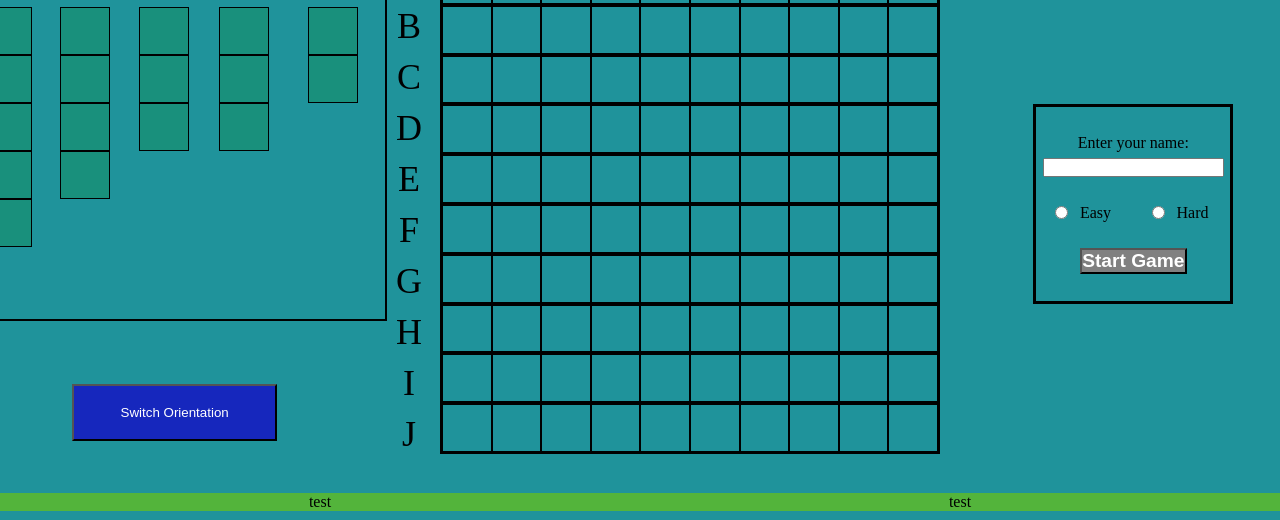
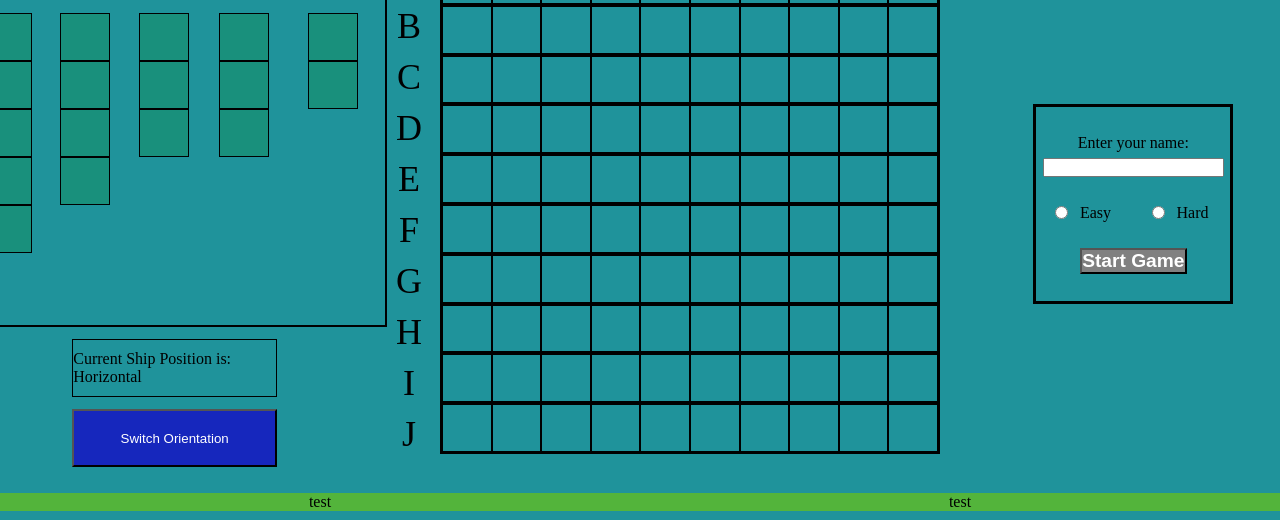
Before and after one commit to NomadiCxac/TOP-BattleShip, a website built with webpack: page battleship.html in a window 1280 px wide. Shown: the part 280-800 px from the top of the page. Built offline with nearby package versions, Linux system fonts and the light colour scheme.

Commit message:
added ship position msg under pcs cont.

```diff
--- a/battleship.css
+++ b/battleship.css
@@ -80,6 +80,15 @@
     height: 100%;
     width: 20%;
     background: rgb(31, 147, 155);
+}
+
+.currentShipOrientation {
+    display: flex;
+    align-items: center;
+    justify-content: center;
+    border: 1px solid black;
+    height: 10%;
+    width: 80%;
 }
 
 
@@ -198,7 +207,7 @@
     height: 350px;
     width: 425px;
     border: 2px solid black;
-    margin-top: 1.5em;
+    margin-top: 3.5em;
 }
 
 .shipContainer {
@@ -272,7 +281,7 @@
     height: 350px;
     width: 425px;
     border: 2px solid black;
-    margin-top: 1.5em;
+    margin-top: 3.5em;
 }
 
 .verticalShip {
--- a/battleship.js
+++ b/battleship.js
@@ -106,6 +106,11 @@ let gameScreen = document.querySelector(".gameScreenContainer");
 let leftGameScreen = document.createElement("div");
 leftGameScreen.className="gameScreen-Left"
 
+let currentShipOrientation = document.createElement("div");
+currentShipOrientation.className = "currentShipOrientation";
+currentShipOrientation.innerText = "Current Ship Position is: Horizontal"
+
+
 let shipPositionSwitcher = document.createElement("button");
 shipPositionSwitcher.className ="shipPositionSwitcher";
 shipPositionSwitcher.innerText = "Switch Orientation"
@@ -121,6 +126,7 @@ let verticalPieces = createVerticalPiecesContainer(player1);
 
 // leftGameScreen.appendChild(pieces);
 leftGameScreen.appendChild(verticalPieces);
+leftGameScreen.appendChild(currentShipOrientation);
 leftGameScreen.appendChild(shipPositionSwitcher);
 gameScreen.appendChild(board1);
 gameScreen.appendChild(gameInit);
```
Also changed, not shown: dist/bundle.js.
